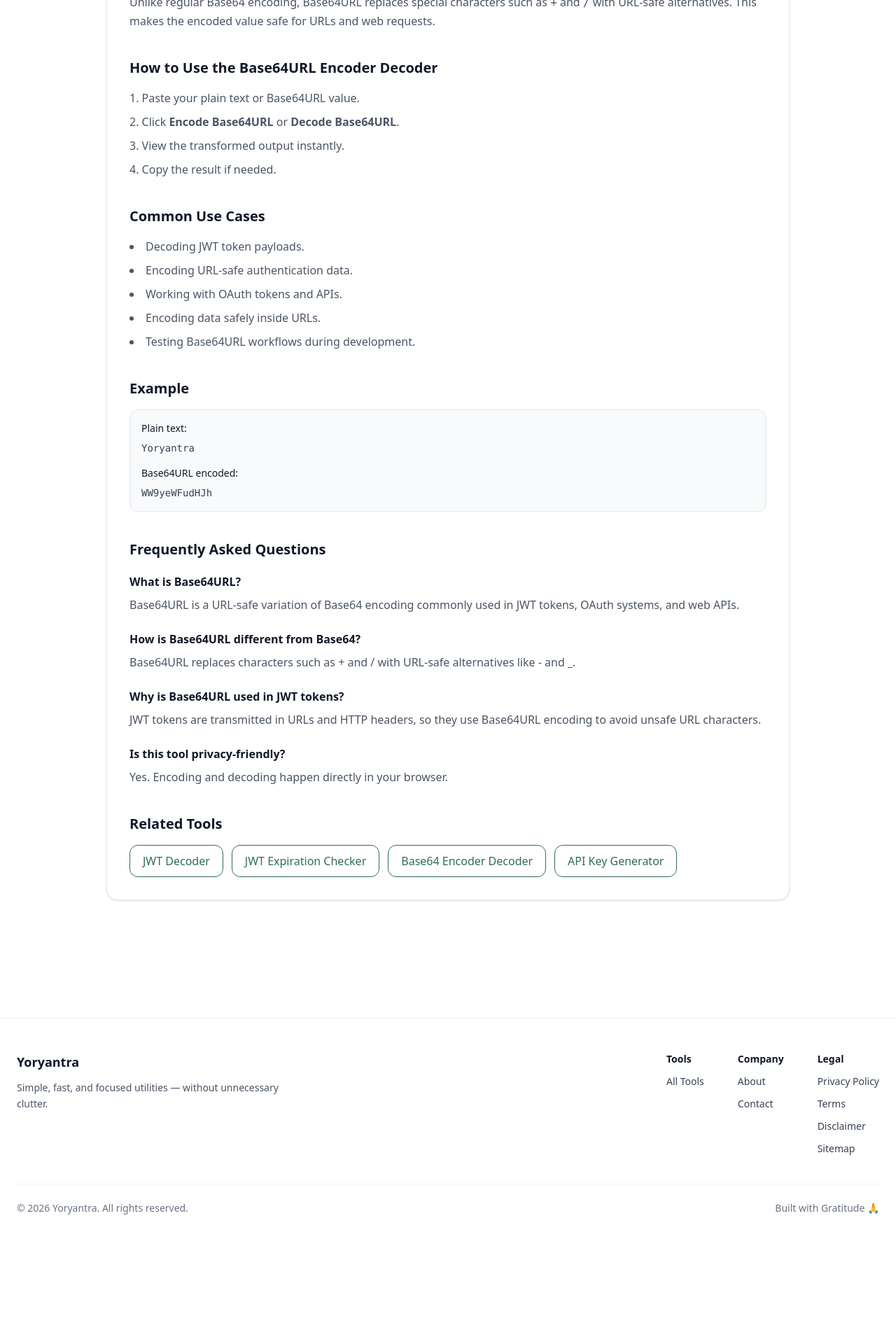
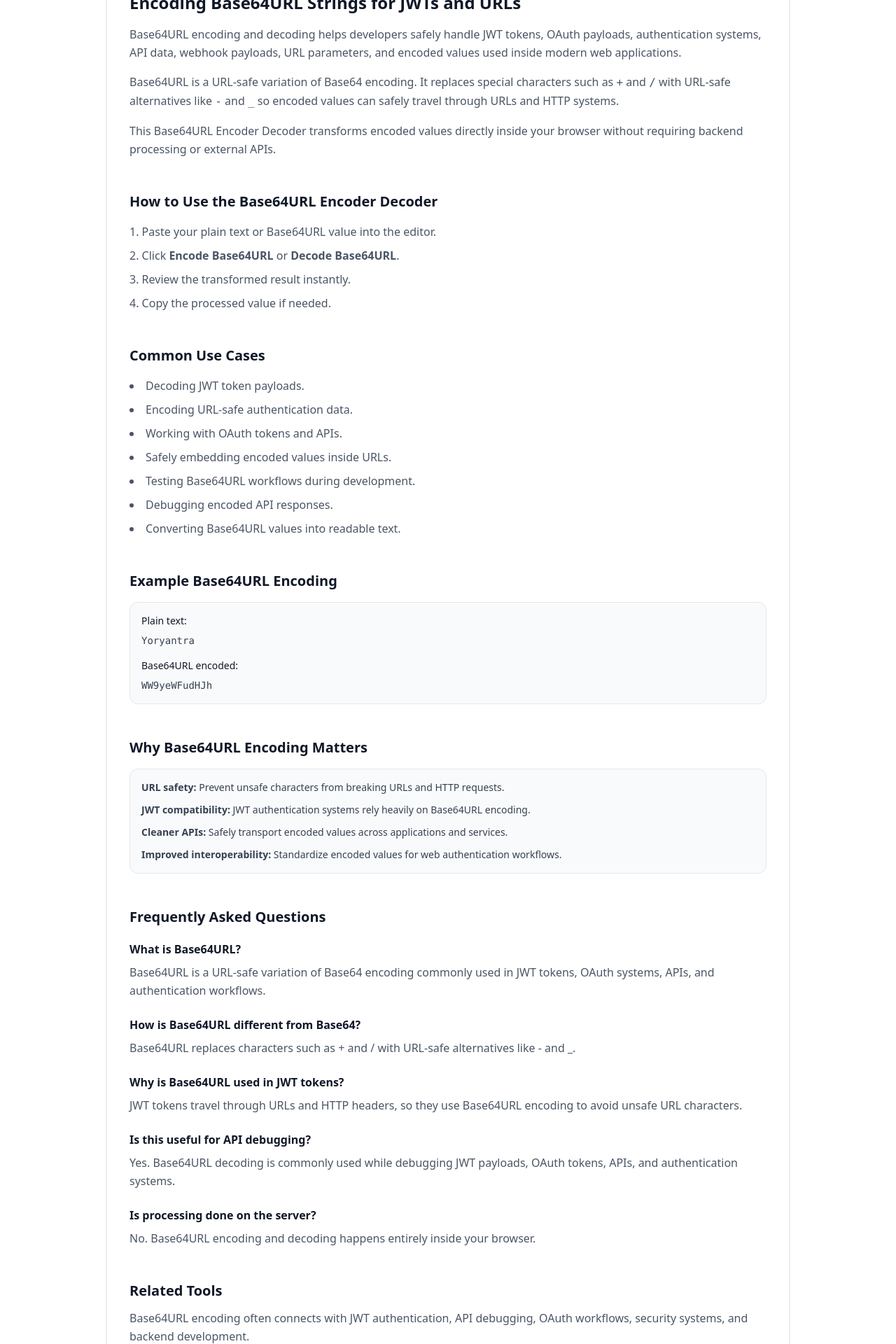
Before and after one commit to vaarunsonawwane-ops/yoryantra-new, a Next.js app: page /tools/base64url-encoder-decoder in a window 1280 px wide. Shown: the part 1220-3140 px from the top of the page at 70% size. Before the commit the page ends 3004 px from the top, so only its background shows below. Built offline with nearby package versions, Linux system fonts and the light colour scheme.

Commit message:
Base64URL Encoder Decoder SEO update

```diff
--- a/app/tools/base64url-encoder-decoder/ToolClient.tsx
+++ b/app/tools/base64url-encoder-decoder/ToolClient.tsx
@@ -5,42 +5,75 @@ import Link from "next/link";
 import ToolShell from "@/app/components/ToolShell";
 
 export default function ToolClient() {
-  const [input, setInput] = useState("");
-  const [output, setOutput] = useState("");
-  const [error, setError] = useState("");
+  const [input, setInput] =
+    useState("");
 
-  const toBase64Url = (str: string) => {
-    return btoa(unescape(encodeURIComponent(str)))
+  const [output, setOutput] =
+    useState("");
+
+  const [error, setError] =
+    useState("");
+
+  const toBase64Url = (
+    str: string
+  ) => {
+    return btoa(
+      unescape(
+        encodeURIComponent(str)
+      )
+    )
       .replace(/\+/g, "-")
       .replace(/\//g, "_")
       .replace(/=+$/, "");
   };
 
-  const fromBase64Url = (str: string) => {
+  const fromBase64Url = (
+    str: string
+  ) => {
     const base64 = str
       .replace(/-/g, "+")
       .replace(/_/g, "/")
-      .padEnd(str.length + ((4 - (str.length % 4)) % 4), "=");
+      .padEnd(
+        str.length +
+          ((4 -
+            (str.length % 4)) %
+            4),
+        "="
+      );
 
-    return decodeURIComponent(escape(atob(base64)));
+    return decodeURIComponent(
+      escape(atob(base64))
+    );
   };
 
   const encodeValue = () => {
     try {
-      setOutput(toBase64Url(input));
+      setOutput(
+        toBase64Url(input)
+      );
+
       setError("");
     } catch {
-      setError("Unable to encode Base64URL value.");
+      setError(
+        "Unable to encode Base64URL value."
+      );
+
       setOutput("");
     }
   };
 
   const decodeValue = () => {
     try {
-      setOutput(fromBase64Url(input));
+      setOutput(
+        fromBase64Url(input)
+      );
+
       setError("");
     } catch {
-      setError("Invalid Base64URL input.");
+      setError(
+        "Invalid Base64URL input."
+      );
+
       setOutput("");
     }
   };
@@ -64,7 +97,11 @@ export default function ToolClient() {
 
         <textarea
           value={input}
-          onChange={(e) => setInput(e.target.value)}
+          onChange={(e) =>
+            setInput(
+              e.target.value
+            )
+          }
           placeholder="Paste Base64URL or plain text here..."
           className="w-full min-h-[220px] rounded-xl border border-gray-300 p-4 text-sm font-mono outline-none focus:ring-2 focus:ring-[var(--green)] focus:border-transparent transition"
         />
@@ -96,7 +133,7 @@ export default function ToolClient() {
 
       {/* ERROR */}
       {error && (
-        <div className="mt-6 rounded-xl border border-red-200 bg-red-50 p-4 text-sm text-red-700">
+        <div className="mt-6 rounded-xl border border-red-200 bg-red-50 p-4 text-sm text-red-700 overflow-auto">
           {error}
         </div>
       )}
@@ -110,7 +147,11 @@ export default function ToolClient() {
 
           {output && (
             <button
-              onClick={() => navigator.clipboard.writeText(output)}
+              onClick={() =>
+                navigator.clipboard.writeText(
+                  output
+                )
+              }
               className="yoryantra-btn-outline text-sm"
             >
               Copy
@@ -119,29 +160,49 @@ export default function ToolClient() {
         </div>
 
         <div className="yoryantra-output min-h-[180px] text-sm break-words whitespace-pre-wrap overflow-auto">
-          {output || "Encoded or decoded Base64URL output will appear here..."}
+          {output ||
+            "Encoded or decoded Base64URL output will appear here..."}
         </div>
       </div>
 
+      {/* PRIVACY */}
+      <div className="mt-8 rounded-xl border border-yellow-200 bg-yellow-50 p-4">
+        <h3 className="text-sm font-semibold text-yellow-900">
+          Privacy Note
+        </h3>
+
+        <p className="mt-2 text-sm leading-relaxed text-yellow-800">
+          Base64URL encoding and decoding happens locally inside your browser.
+          Your JWT payloads, API values, authentication data, and encoded
+          strings are not uploaded, stored, or processed on any external server.
+        </p>
+      </div>
+
       {/* SEO CONTENT */}
-      <section className="mt-12 border-t border-gray-200 pt-10 space-y-10">
+      <section className="mt-12 border-t border-gray-200 pt-10 space-y-12">
         <div>
           <h2 className="text-2xl font-semibold text-gray-900">
-            What is Base64URL Encoder Decoder?
+            Encoding Base64URL Strings for JWTs and URLs
           </h2>
 
           <p className="mt-4 text-gray-600 leading-relaxed">
-            Base64URL Encoder Decoder helps you encode and decode Base64URL
-            strings instantly. Base64URL is a URL-safe variation of standard
-            Base64 encoding commonly used in JWT tokens, OAuth systems, APIs,
-            URL parameters, and web authentication workflows.
+            Base64URL encoding and decoding helps developers safely handle JWT
+            tokens, OAuth payloads, authentication systems, API data, webhook
+            payloads, URL parameters, and encoded values used inside modern web
+            applications.
           </p>
 
           <p className="mt-4 text-gray-600 leading-relaxed">
-            Unlike regular Base64 encoding, Base64URL replaces special
-            characters such as <code>+</code> and <code>/</code> with URL-safe
-            alternatives. This makes the encoded value safe for URLs and web
-            requests.
+            Base64URL is a URL-safe variation of Base64 encoding. It replaces
+            special characters such as <code>+</code> and <code>/</code> with
+            URL-safe alternatives like <code>-</code> and <code>_</code> so
+            encoded values can safely travel through URLs and HTTP systems.
+          </p>
+
+          <p className="mt-4 text-gray-600 leading-relaxed">
+            This Base64URL Encoder Decoder transforms encoded values directly
+            inside your browser without requiring backend processing or external
+            APIs.
           </p>
         </div>
 
@@ -151,10 +212,22 @@ export default function ToolClient() {
           </h2>
 
           <ol className="mt-4 list-decimal list-inside space-y-2 text-gray-600 leading-relaxed">
-            <li>Paste your plain text or Base64URL value.</li>
-            <li>Click <strong>Encode Base64URL</strong> or <strong>Decode Base64URL</strong>.</li>
-            <li>View the transformed output instantly.</li>
-            <li>Copy the result if needed.</li>
+            <li>
+              Paste your plain text or Base64URL value into the editor.
+            </li>
+
+            <li>
+              Click <strong>Encode Base64URL</strong> or{" "}
+              <strong>Decode Base64URL</strong>.
+            </li>
+
+            <li>
+              Review the transformed result instantly.
+            </li>
+
+            <li>
+              Copy the processed value if needed.
+            </li>
           </ol>
         </div>
 
@@ -164,26 +237,48 @@ export default function ToolClient() {
           </h2>
 
           <ul className="mt-4 list-disc list-inside space-y-2 text-gray-600 leading-relaxed">
-            <li>Decoding JWT token payloads.</li>
-            <li>Encoding URL-safe authentication data.</li>
-            <li>Working with OAuth tokens and APIs.</li>
-            <li>Encoding data safely inside URLs.</li>
-            <li>Testing Base64URL workflows during development.</li>
+            <li>
+              Decoding JWT token payloads.
+            </li>
+
+            <li>
+              Encoding URL-safe authentication data.
+            </li>
+
+            <li>
+              Working with OAuth tokens and APIs.
+            </li>
+
+            <li>
+              Safely embedding encoded values inside URLs.
+            </li>
+
+            <li>
+              Testing Base64URL workflows during development.
+            </li>
+
+            <li>
+              Debugging encoded API responses.
+            </li>
+
+            <li>
+              Converting Base64URL values into readable text.
+            </li>
           </ul>
         </div>
 
         <div>
           <h2 className="text-xl font-semibold text-gray-900">
-            Example
+            Example Base64URL Encoding
           </h2>
 
-          <div className="mt-4 rounded-xl border border-gray-200 bg-gray-50 p-4 text-sm text-gray-700">
+          <div className="mt-4 rounded-xl border border-gray-200 bg-gray-50 p-4 text-sm text-gray-700 overflow-auto">
             <p className="font-medium text-gray-900">
               Plain text:
             </p>
 
             <pre className="mt-2 whitespace-pre-wrap break-words">
-              Yoryantra
+{`Yoryantra`}
             </pre>
 
             <p className="mt-4 font-medium text-gray-900">
@@ -191,8 +286,38 @@ export default function ToolClient() {
             </p>
 
             <pre className="mt-2 whitespace-pre-wrap break-words">
-              WW9yeWFudHJh
+{`WW9yeWFudHJh`}
             </pre>
+          </div>
+        </div>
+
+        <div>
+          <h2 className="text-xl font-semibold text-gray-900">
+            Why Base64URL Encoding Matters
+          </h2>
+
+          <div className="mt-4 rounded-xl border border-gray-200 bg-gray-50 p-4 text-sm text-gray-700">
+            <ul className="space-y-3">
+              <li>
+                <strong>URL safety:</strong> Prevent unsafe characters from
+                breaking URLs and HTTP requests.
+              </li>
+
+              <li>
+                <strong>JWT compatibility:</strong> JWT authentication systems
+                rely heavily on Base64URL encoding.
+              </li>
+
+              <li>
+                <strong>Cleaner APIs:</strong> Safely transport encoded values
+                across applications and services.
+              </li>
+
+              <li>
+                <strong>Improved interoperability:</strong> Standardize encoded
+                values for web authentication workflows.
+              </li>
+            </ul>
           </div>
         </div>
 
@@ -209,7 +334,8 @@ export default function ToolClient() {
 
               <p className="mt-2 text-gray-600 leading-relaxed">
                 Base64URL is a URL-safe variation of Base64 encoding commonly
-                used in JWT tokens, OAuth systems, and web APIs.
+                used in JWT tokens, OAuth systems, APIs, and authentication
+                workflows.
               </p>
             </div>
 
@@ -230,18 +356,30 @@ export default function ToolClient() {
               </h3>
 
               <p className="mt-2 text-gray-600 leading-relaxed">
-                JWT tokens are transmitted in URLs and HTTP headers, so they use
+                JWT tokens travel through URLs and HTTP headers, so they use
                 Base64URL encoding to avoid unsafe URL characters.
               </p>
             </div>
 
             <div>
               <h3 className="font-semibold text-gray-900">
-                Is this tool privacy-friendly?
+                Is this useful for API debugging?
               </h3>
 
               <p className="mt-2 text-gray-600 leading-relaxed">
-                Yes. Encoding and decoding happen directly in your browser.
+                Yes. Base64URL decoding is commonly used while debugging JWT
+                payloads, OAuth tokens, APIs, and authentication systems.
+              </p>
+            </div>
+
+            <div>
+              <h3 className="font-semibold text-gray-900">
+                Is processing done on the server?
+              </h3>
+
+              <p className="mt-2 text-gray-600 leading-relaxed">
+                No. Base64URL encoding and decoding happens entirely inside your
+                browser.
               </p>
             </div>
           </div>
@@ -252,20 +390,45 @@ export default function ToolClient() {
             Related Tools
           </h2>
 
+          <p className="mt-3 text-gray-600 leading-relaxed">
+            Base64URL encoding often connects with JWT authentication, API
+            debugging, OAuth workflows, security systems, and backend
+            development.
+          </p>
+
           <div className="mt-4 flex flex-wrap gap-3">
-            <Link href="/tools/jwt-decoder" className="yoryantra-btn-outline">
+            <Link
+              href="/tools/jwt-decoder"
+              className="yoryantra-btn-outline"
+            >
               JWT Decoder
             </Link>
 
-            <Link href="/tools/jwt-expiration-checker" className="yoryantra-btn-outline">
-              JWT Expiration Checker
+            <Link
+              href="/tools/jwt-signature-verifier"
+              className="yoryantra-btn-outline"
+            >
+              JWT Signature Verifier
             </Link>
 
-            <Link href="/tools/base64-encoder-decoder" className="yoryantra-btn-outline">
+            <Link
+              href="/tools/base64-encoder-decoder"
+              className="yoryantra-btn-outline"
+            >
               Base64 Encoder Decoder
             </Link>
 
-            <Link href="/tools/api-key-generator" className="yoryantra-btn-outline">
+            <Link
+              href="/tools/hmac-generator"
+              className="yoryantra-btn-outline"
+            >
+              HMAC Generator
+            </Link>
+
+            <Link
+              href="/tools/api-key-generator"
+              className="yoryantra-btn-outline"
+            >
               API Key Generator
             </Link>
           </div>
```
